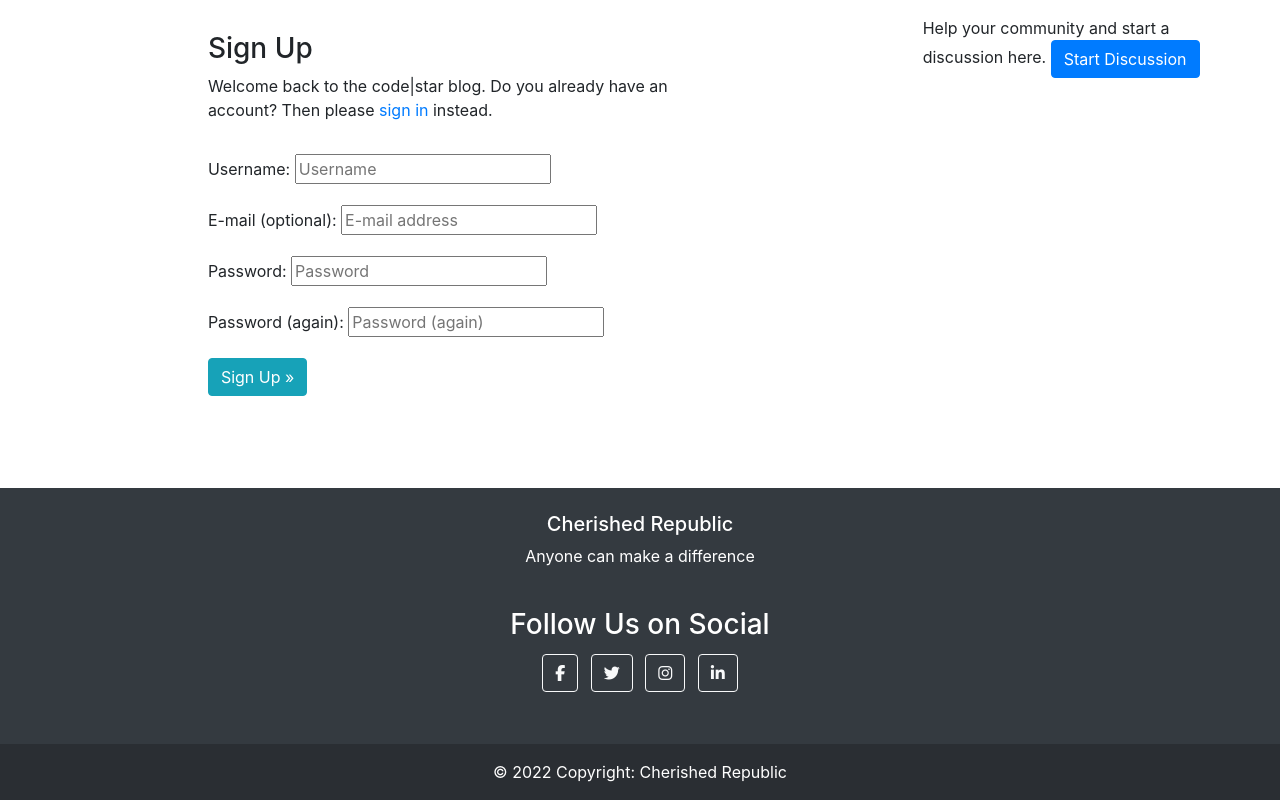
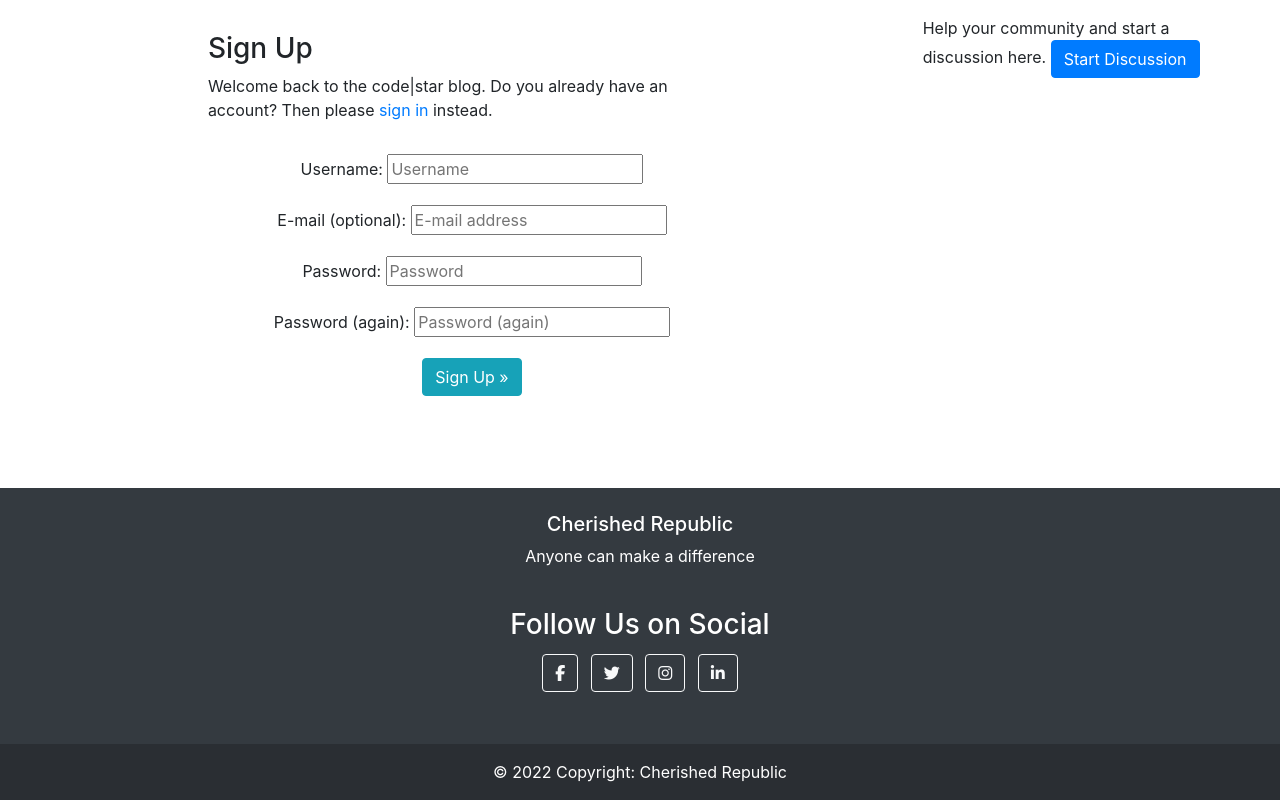
Before and after one commit to Code-Institute-Submissions/rovan89-cherished-republic_JanResub, a Django app: page /accounts/signup/ in a window 1280 px wide. Shown: the part 56-856 px from the top of the page. Run offline with Django 3.2, Linux system fonts and the light colour scheme; parts of the project's set-up code (start-up, migrations or seed data) failed here and were passed over; some libraries are stand-ins or nearby versions.

Commit message:
dd general-container class to form div container

```diff
--- a/templates/account/signup.html
+++ b/templates/account/signup.html
@@ -14,7 +14,7 @@
                     class="link" href="{{ login_url }}">sign in</a> instead.{% endblocktrans %}</p>
         </div>
     </div>
-    <div class="row">
+    <div class="row genral-container text-center w-80">
         <div class="col-md-8 mt-3 offset-md-2">
             <form class="signup" id="signup_form" method="post" action="{% url 'account_signup' %}">
                 {% csrf_token %}
@@ -27,5 +27,4 @@
         </div>
     </div>
 </div>
-
 {% endblock %}
```
